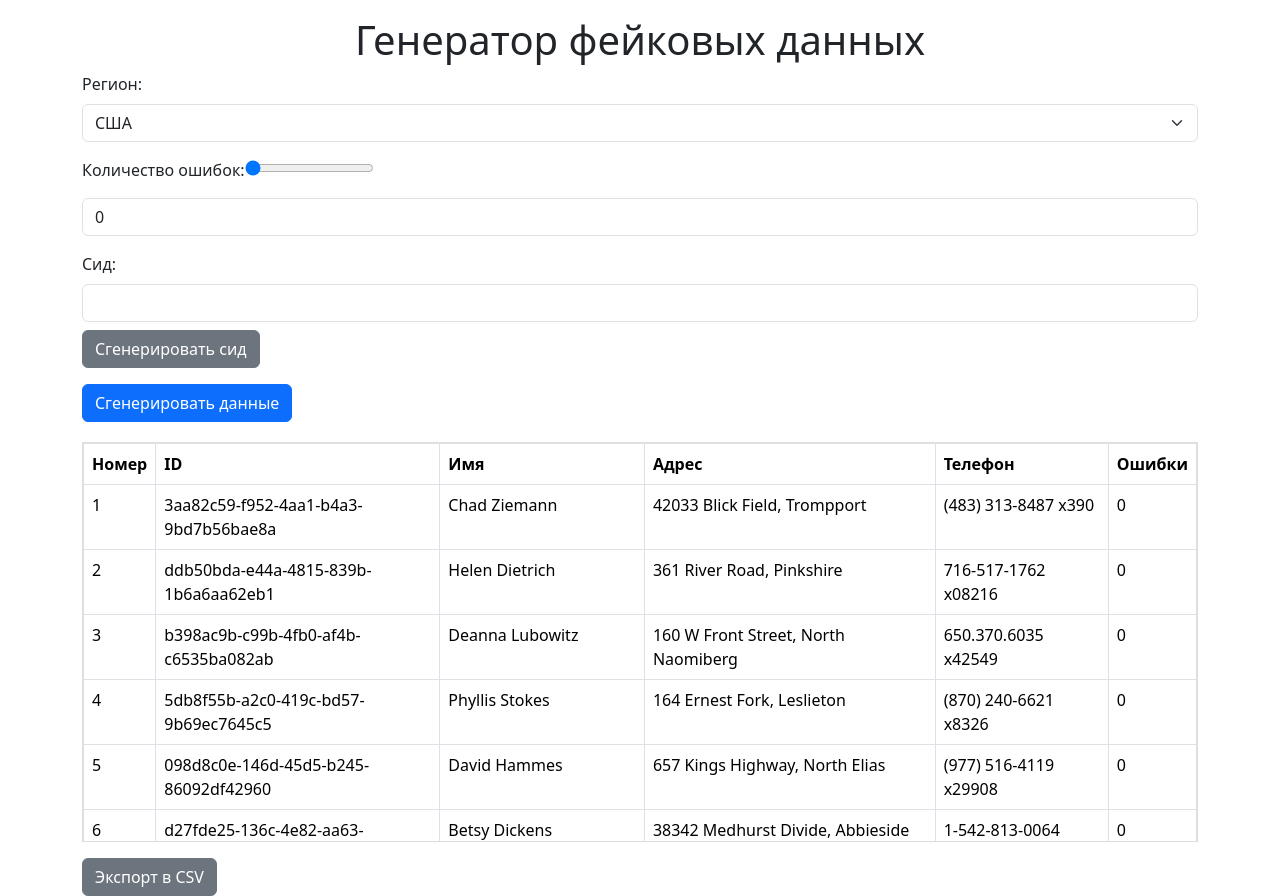
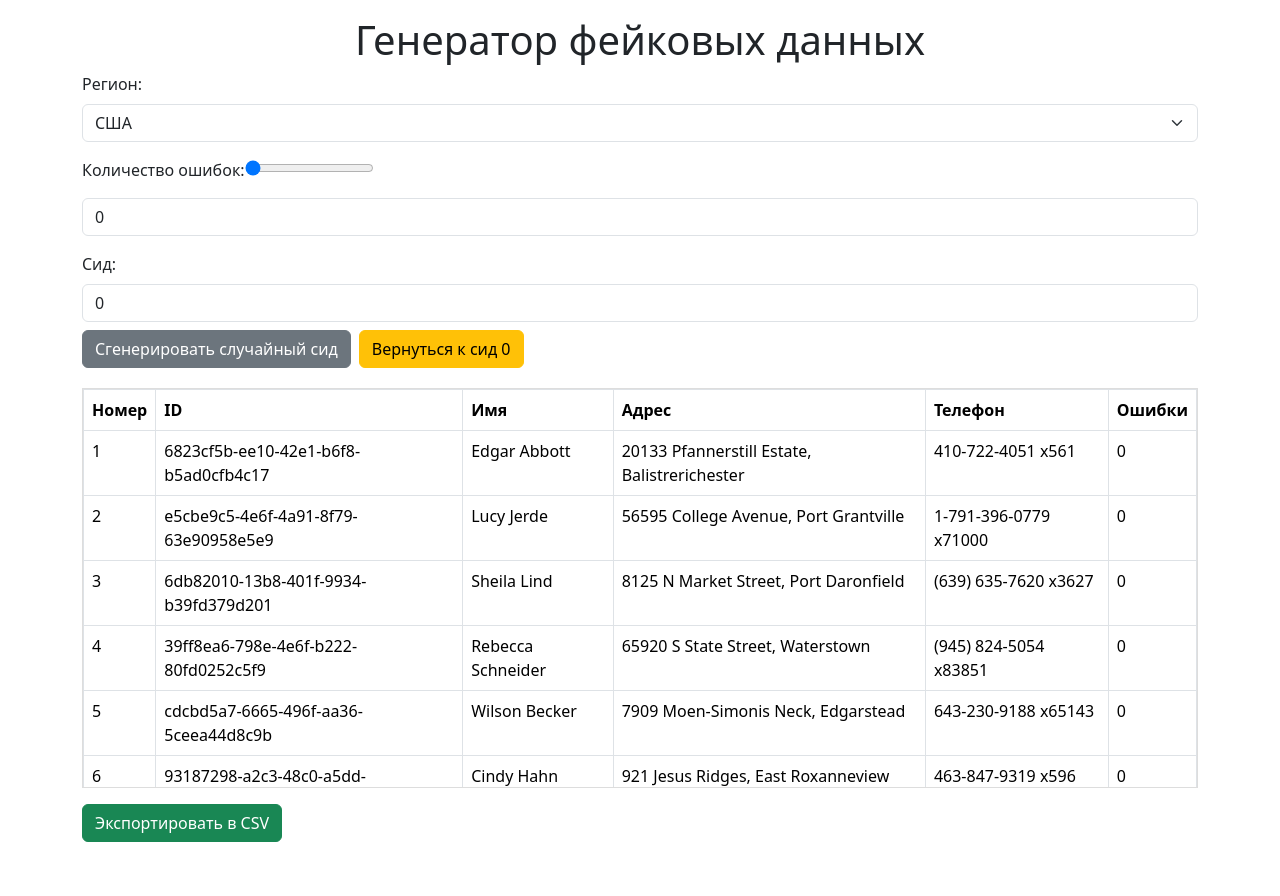
Before and after one commit to Givi1990/task5, a React (Create React App) app: page / in a window 1280 px wide. After the commit the page ends 842 px from the top, so only its background shows below. Built offline with nearby package versions, Linux system fonts and the light colour scheme.

Commit message:
Initial commit

```diff
--- a/src/App.js
+++ b/src/App.js
@@ -7,7 +7,7 @@ const App = () => {
   const [region, setRegion] = useState('en_US');
   const [data, setData] = useState([]);
   const [errorCount, setErrorCount] = useState(0);
-  const [seed, setSeed] = useState('');
+  const [seed, setSeed] = useState(0);
   const [page, setPage] = useState(1);
   const [loading, setLoading] = useState(false);
   const tableRef = useRef(null);
@@ -16,7 +16,7 @@ const App = () => {
   const applyRandomError = (str) => {
     const errors = [
       (s) => s.slice(0, Math.floor(Math.random() * s.length)) + s.slice(Math.floor(Math.random() * s.length) + 1),
-      (s) => s.slice(0, Math.floor(Math.random() * (s.length + 1))) + String.fromCharCode(Math.floor(Math.random() * 26) + 97) + s.slice(Math.floor(Math.random() * (s.length + 1))), // Добавление случайного символа
+      (s) => s.slice(0, Math.floor(Math.random() * (s.length + 1))) + String.fromCharCode(Math.floor(Math.random() * 26) + 97) + s.slice(Math.floor(Math.random() * (s.length + 1))), // Вставка символа
       (s) => {
         const pos = Math.floor(Math.random() * (s.length - 1));
         return s.slice(0, pos) + s.charAt(pos + 1) + s.charAt(pos) + s.slice(pos + 2);
@@ -26,7 +26,8 @@ const App = () => {
   };
 
   const generateFakeData = useCallback(() => {
-    if (seed) fakerEN_US.seed(parseInt(seed) + page);
+    const combinedSeed = seed + page;
+    fakerEN_US.seed(combinedSeed);
     const generatedData = [];
     let faker;
 
@@ -80,8 +81,11 @@ const App = () => {
   }, [region, errorCount, seed, page]);
 
   useEffect(() => {
-    generateFakeData();
-  }, [generateFakeData]);
+    setData([]);
+    serialNumber.current = 1;
+    setPage(1);
+    setLoading(true);
+  }, [region, errorCount, seed]);
 
   useEffect(() => {
     if (loading) {
@@ -99,32 +103,26 @@ const App = () => {
 
   const handleRegionChange = (event) => {
     setRegion(event.target.value);
-    setData([]);
-    serialNumber.current = 1;
-    setPage(1);
   };
 
   const handleErrorCountChange = (event) => {
     const value = parseFloat(event.target.value);
     setErrorCount(value);
-    setData([]);
-    serialNumber.current = 1;
-    setPage(1);
   };
 
   const handleSeedChange = (event) => {
-    setSeed(event.target.value);
+    const value = parseInt(event.target.value, 10);
+    if (!isNaN(value) && value >= 0) {
+      setSeed(value);
+    }
   };
 
   const generateRandomSeed = () => {
     setSeed(Math.floor(Math.random() * 1000));
   };
 
-  const handleGenerateClick = () => {
-    setData([]);
-    serialNumber.current = 1;
-    setPage(1);
-    generateFakeData();
+  const resetSeed = () => {
+    setSeed(0);
   };
 
   const exportToCSV = () => {
@@ -171,7 +169,7 @@ const App = () => {
           type="number"
           className="form-control mt-2"
           min="0"
-          max="1000"
+          max="10"
           step="0.5"
           value={errorCount}
           onChange={handleErrorCountChange}
@@ -187,13 +185,14 @@ const App = () => {
           onChange={handleSeedChange}
         />
         <button className="btn btn-secondary mt-2" onClick={generateRandomSeed}>
-          Сгенерировать сид
+          Сгенерировать случайный сид
+        </button>
+        <button className="btn btn-warning mt-2 ms-2" onClick={resetSeed}>
+          Вернуться к сид 0
         </button>
       </div>
 
-      <button className="btn btn-primary" onClick={handleGenerateClick}>
-        Сгенерировать данные
-      </button>
+      {loading && <div className="mt-3">Загрузка данных...</div>}
 
       <div
         ref={tableRef}
@@ -227,8 +226,8 @@ const App = () => {
         </table>
       </div>
 
-      <button className="btn btn-secondary mt-3" onClick={exportToCSV}>
-        Экспорт в CSV
+      <button className="btn btn-success mt-3" onClick={exportToCSV}>
+        Экспортировать в CSV
       </button>
     </div>
   );
```
